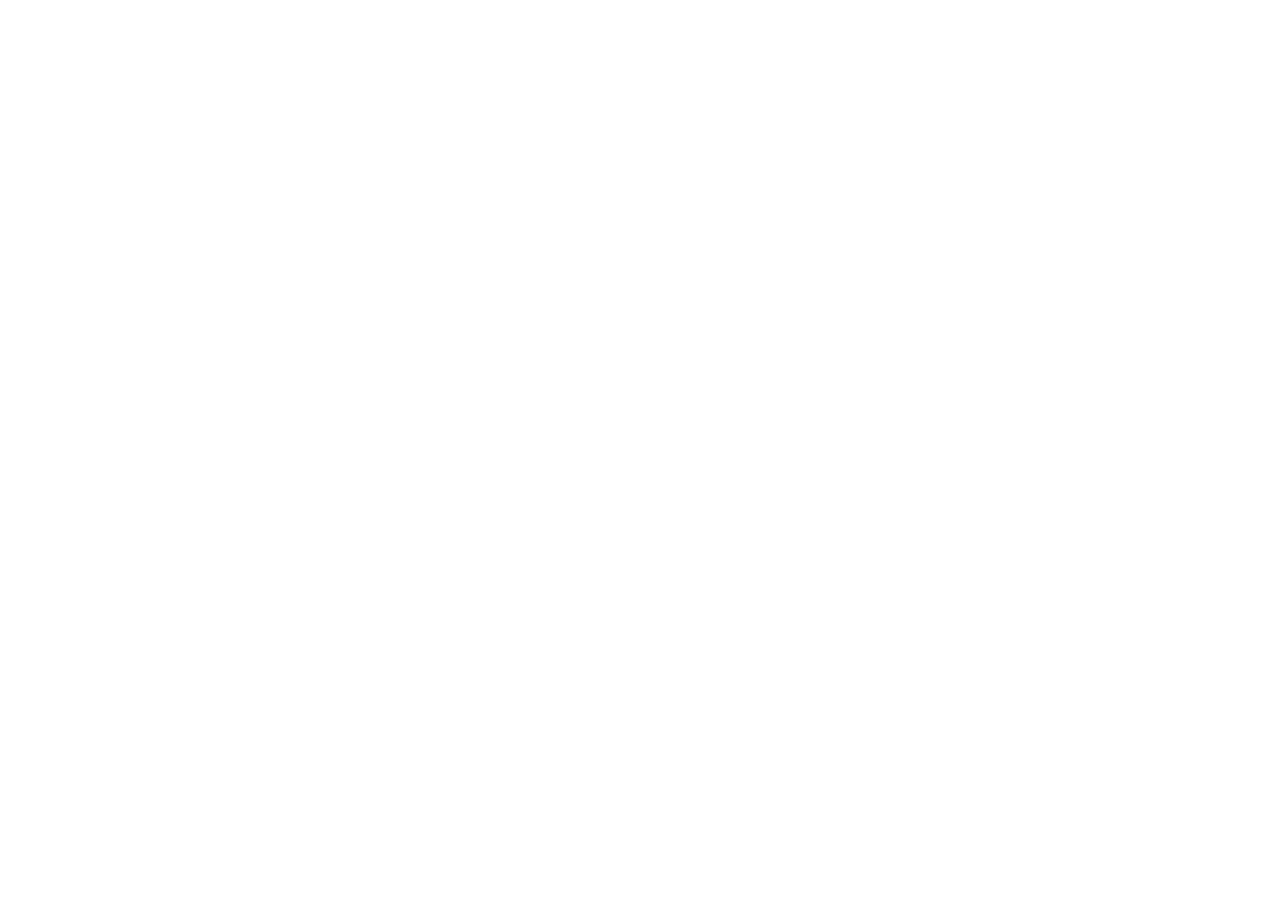
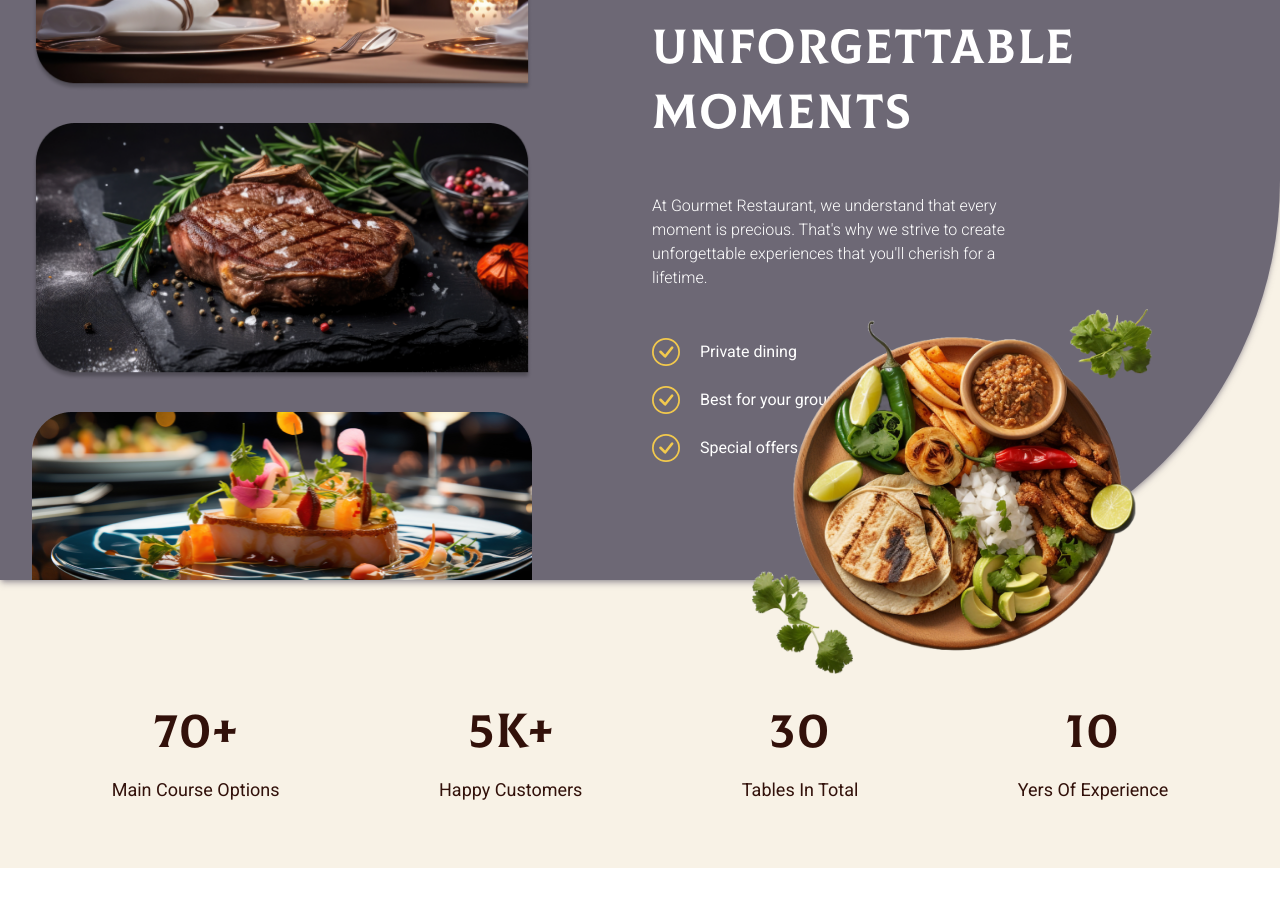
Before and after one commit to imTheoDoR/gourment-restaurant, a Next.js app: page / in a window 1280 px wide. Shown: the part 4960-5866 px from the top of the page. Before the commit the page ends 4278 px from the top, so only its background shows below. Built offline with nearby package versions, Linux system fonts and the light colour scheme.

Commit message:
unforgettable responsive

```diff
--- a/app/(homepage)/page.tsx
+++ b/app/(homepage)/page.tsx
@@ -16,8 +16,8 @@
       </section>
       <ExploreMenu />
       <MeetWithChef />
-      {/* <WhyUs /> */}
-      {/* <UnforgettableWrapp /> */}
+      <WhyUs />
+      <UnforgettableWrapp />
       {/* <TestimonialWrapper /> */}
       {/* <ReservationWrapper /> */}
       <div className="pt-48"></div>
--- a/components/title.tsx
+++ b/components/title.tsx
@@ -14,7 +14,7 @@
   return (
     <h1
       className={cn(
-        "font-colus text-5xl tracking-wide uppercase",
+        "font-colus text-4xl lg:text-5xl tracking-wide uppercase",
         isDark ? "text-brown" : "text-white",
         className
       )}
--- a/components/unforgettable/evidence.tsx
+++ b/components/unforgettable/evidence.tsx
@@ -6,7 +6,9 @@
   return (
     <div className="flex flex-col justify-center items-center">
       <Title text={label} isDark />
-      <p className="capitalize text-lg pt-5 text-brown">{description}</p>
+      <p className="capitalize text-lg pt-2 lg:pt-5 text-brown">
+        {description}
+      </p>
     </div>
   );
 };
--- a/components/unforgettable/unf-wrapper.tsx
+++ b/components/unforgettable/unf-wrapper.tsx
@@ -7,16 +7,16 @@
 
 const UnforgettableWrapp = () => {
   return (
-    <section className="bg-white2 pb-16">
-      <div className="bg-gray rounded-br-[400px] ">
-        <div className="container flex items-center flex-row gap-10 w-full pt-10 space-x-20 relative">
-          <div className="space-y-8 px-10">
+    <section className="bg-white2 pb-20 lg:pb-16">
+      <div className="bg-gray rounded-br-[150px] lg:rounded-br-[400px] duration-300 overflow-x-hidden lg:overflow-x-visible shadow-md shadow-gray/50">
+        <div className="container flex flex-col-reverse lg:flex-row items-center gap-16 lg:gap-10 w-full pt-20 lg:pt-10 space-x-0 lg:space-x-20 relative">
+          <div className="space-y-8 lg:mt-0">
             <Image
               src="/images/unforgettable/plate1.png"
               alt="gourment restaurant unforgettable plate 1"
               width={509}
               height={262}
-              className="w-auto lg:w-full"
+              className="w-96 xl:w-[500px]"
             />
 
             <Image
@@ -24,7 +24,7 @@
               alt="gourment restaurant unforgettable plate 1"
               width={509}
               height={262}
-              className="w-auto lg:w-full"
+              className="w-96 xl:w-[500px]"
             />
 
             <Image
@@ -32,16 +32,17 @@
               alt="gourment restaurant unforgettable plate 1"
               width={501}
               height={168}
-              className="w-auto lg:w-full"
+              className="w-96 xl:w-[500px]"
             />
           </div>
+
           <div>
             <Title
               text="for your best unforgettable moments"
-              className="max-w-[400px] leading-[65px]"
+              className="max-w-max lg:max-w-[400px] leading-[50px] lg:leading-[65px]"
             />
 
-            <p className="text-white font-light max-w-[400px] pt-12">
+            <p className="text-white font-normal lg:font-light max-w-max lg:max-w-[400px] pt-12 text-base">
               At Gourmet Restaurant, we understand that every moment is
               precious. That&apos;s why we strive to create unforgettable
               experiences that you&apos;ll cherish for a lifetime.
@@ -68,13 +69,13 @@
             alt="gourment restaurant unforgettable moments"
             width={479}
             height={438}
-            className="max-w-[420px] absolute right-[10%] bottom-[-12%]"
+            className="max-w-[400px] w-full absolute right-[10%] bottom-[-12%] duration-300 hidden xl:block"
           />
         </div>
       </div>
 
       {/* evidence - unforgettable moments */}
-      <div className="pt-32 flex flex-col lg:flex-row justify-around container">
+      <div className="pt-16 lg:pt-32 flex flex-col lg:flex-row justify-around space-y-10 lg:space-y-0 container">
         <Evidence label="70+" description="main course options" />
         <Evidence label="5K+" description="happy customers" />
         <Evidence label="30" description="tables in total" />
```
